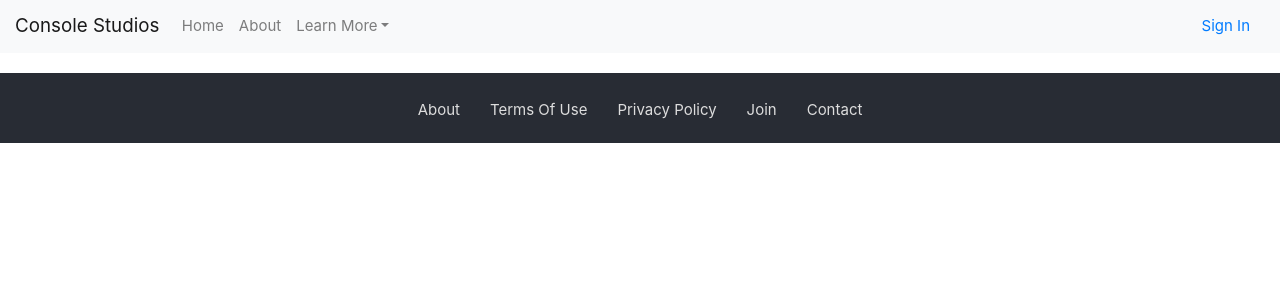
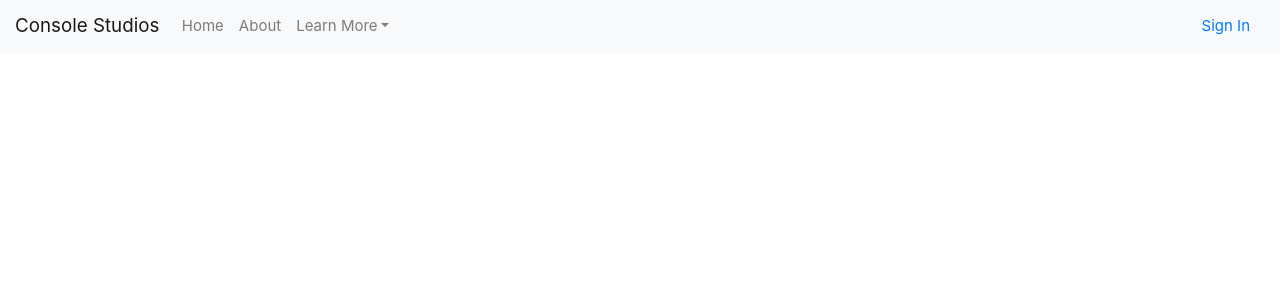
Before and after one commit to rxheem/console-app, a React (Create React App) app: page / in a window 1280 px wide. Shown: the top 300 px of the page. Built offline with nearby package versions, Linux system fonts and the light colour scheme.

Commit message:
Updated logic.

```diff
--- a/src/App.js
+++ b/src/App.js
@@ -13,17 +13,38 @@ import Dashboard from './components/dashboard/Dashbaord';
 import Footer from './views/footer/Footer';
 
 class App extends Component {
+  constructor(props) {
+    super(props);
+
+    // State for the general application
+    this.state = {
+      user: {
+        isLoggedIn: false,
+        isAuthed: false,
+        username: '',
+        firstName: '',
+        lastName: '',
+        churchCode: '',
+        church: ''
+      }
+    };
+  }
+
   render() {
     return (
       <div className='App'>
-        <Route path='/' component={HomeNavigation} />
+        <Route
+          path='/'
+          render={props => (
+            <HomeNavigation {...props} isAuthed={this.state.user.isAuthed} />
+          )}
+        />
         <Switch>
           <Route exact path='/' component={Home} />
           <Route exact path='/sign-in/' component={SignIn} />
 
           <Route exact path='/dashboard/' component={Dashboard} />
         </Switch>
-        <Route path='/' component={Footer} />
       </div>
     );
   }
--- a/src/components/homeNavigation/HomeNavigation.js
+++ b/src/components/homeNavigation/HomeNavigation.js
@@ -11,6 +11,7 @@ class HomeNavigation extends Component {
   handleItemClick = (e, { name }) => this.setState({ activeItem: name });
 
   render() {
+    if (!this.props.isAuthed) {
       return (
         <div>
           <Navbar bg='light' expand='lg'>
@@ -21,7 +22,9 @@ class HomeNavigation extends Component {
                 <Nav.Link href='/'>Home</Nav.Link>
                 <Nav.Link href='/about/'>About</Nav.Link>
                 <NavDropdown title='Learn More' id='basic-nav-dropdown'>
-                <NavDropdown.Item href='/benefits/'>Benefits</NavDropdown.Item>
+                  <NavDropdown.Item href='/benefits/'>
+                    Benefits
+                  </NavDropdown.Item>
                   <NavDropdown.Item href='/privacy-policy/'>
                     Privacy Policy
                   </NavDropdown.Item>
@@ -43,5 +46,6 @@ class HomeNavigation extends Component {
       );
     }
   }
+}
 
 export default HomeNavigation;
--- a/src/views/footer/Footer.js
+++ b/src/views/footer/Footer.js
@@ -15,11 +15,7 @@ const Footer = props => {
       }}
     >
       <Nav className='justify-content-center'>
-        <FooterNavItem title='About' to='/about/' />
-        <FooterNavItem title='Terms Of Use' to='/terms-of-use/' />
-        <FooterNavItem title='Privacy Policy' to='/privacy-policy/' />
-        <FooterNavItem title='Join' to='/join/' />
-        <FooterNavItem title='Contact' to='/contact/' />
+        <span />
       </Nav>
     </footer>
   );
```
Lines whose indentation alone changed are shown as unchanged.
